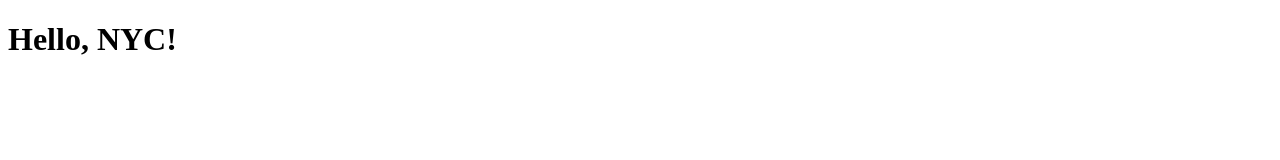
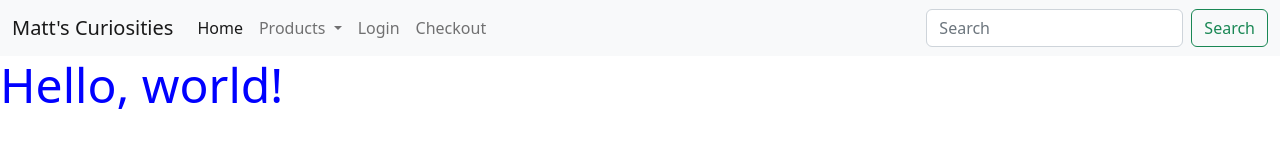
Before and after one commit to WillianA07/bootstrap20221017, a plain HTML site: page template.html in a window 1280 px wide. Drawn offline with nearby package versions, Linux system fonts and the light colour scheme.

Commit message:
Added navbar with links

```diff
--- a/template.html
+++ b/template.html
@@ -1,11 +1,85 @@
 <!doctype html>
 <html lang="en">
-  <head>
+
+<head>
     <meta charset="utf-8">
     <meta name="viewport" content="width=device-width, initial-scale=1">
     <title>Bootstrap demo</title>
-  </head>
-  <body>
-    <h1>Hello, NYC!</h1>
-  </body>
+    <link href="https://cdn.jsdelivr.net/npm/bootstrap@5.2.2/dist/css/bootstrap.min.css" rel="stylesheet"
+        integrity="sha384-Zenh87qX5JnK2Jl0vWa8Ck2rdkQ2Bzep5IDxbcnCeuOxjzrPF/et3URy9Bv1WTRi" crossorigin="anonymous">
+
+    <link rel="stylesheet" href="css/site.css">
+
+</head>
+
+<body>
+
+    <header>
+
+        <nav class="navbar navbar-expand-lg bg-light">
+            <div class="container-fluid">
+                <a class="navbar-brand" href="#">Matt&apos;s Curiosities</a>
+                <button class="navbar-toggler" type="button" data-bs-toggle="collapse"
+                    data-bs-target="#navbarSupportedContent" aria-controls="navbarSupportedContent"
+                    aria-expanded="false" aria-label="Toggle navigation">
+                    <span class="navbar-toggler-icon"></span>
+                </button>
+                <div class="collapse navbar-collapse" id="navbarSupportedContent">
+                    <ul class="navbar-nav me-auto mb-2 mb-lg-0">
+                        <li class="nav-item">
+                            <a class="nav-link active" aria-current="page" href="#">Home</a>
+                        </li>
+
+                        <li class="nav-item dropdown">
+                            <a class="nav-link dropdown-toggle" href="#" role="button" data-bs-toggle="dropdown"
+                                aria-expanded="false">
+                                Products
+                            </a>
+                            <ul class="dropdown-menu">
+                                <li><a class="dropdown-item" href="products.html#prod-slinky">Slinky</a></li>
+                                <li><a class="dropdown-item" href="products.html#prod-flowrings">Flow Rings</a></li>
+                                <li><a class="dropdown-item" href="products.html#prod-gyroscope">Gyroscope</a></li>
+                                <li><a class="dropdown-item" href="products.html#prod-jacobladder">Jacob&apos;s Ladder</a></li>
+                                <li><a class="dropdown-item" href="products.html#prod-rattlebackstone">Rattleback Stone</a></li>
+                                <li><a class="dropdown-item" href="products.html#prod-yoyo">Yo-Yo</a></li>
+                            </ul>
+                        </li>
+
+                        <li class="nav-item">
+                            <a class="nav-link" href="#">Login</a>
+                        </li>
+                        <li class="nav-item">
+                            <a class="nav-link" href="#">Checkout</a>
+                        </li>
+
+                    </ul>
+                    <form class="d-flex" role="search">
+                        <input class="form-control me-2" type="search" placeholder="Search" aria-label="Search">
+                        <button class="btn btn-outline-success" type="submit">Search</button>
+                    </form>
+                </div>
+            </div>
+        </nav>
+
+    </header>
+
+    <main>
+        <h1 id="pagetitle" class="display-5 dw-bold">Hello, world!</h1>
+    </main>
+
+    <footer>
+
+    </footer>
+
+
+
+
+
+
+
+    <script src="https://cdn.jsdelivr.net/npm/bootstrap@5.2.2/dist/js/bootstrap.bundle.min.js"
+        integrity="sha384-OERcA2EqjJCMA+/3y+gxIOqMEjwtxJY7qPCqsdltbNJuaOe923+mo//f6V8Qbsw3"
+        crossorigin="anonymous"></script>
+</body>
+
 </html>
```
